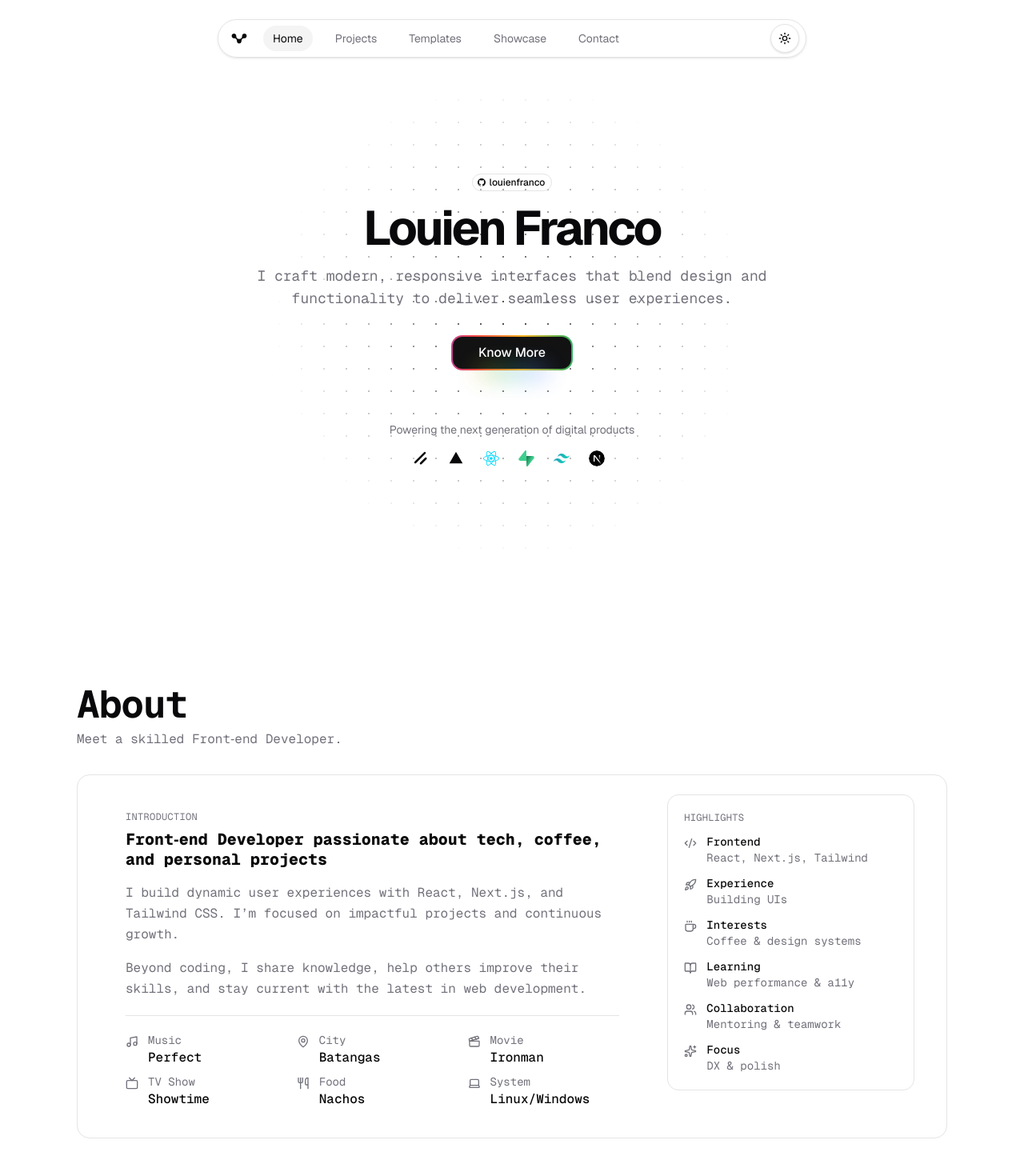
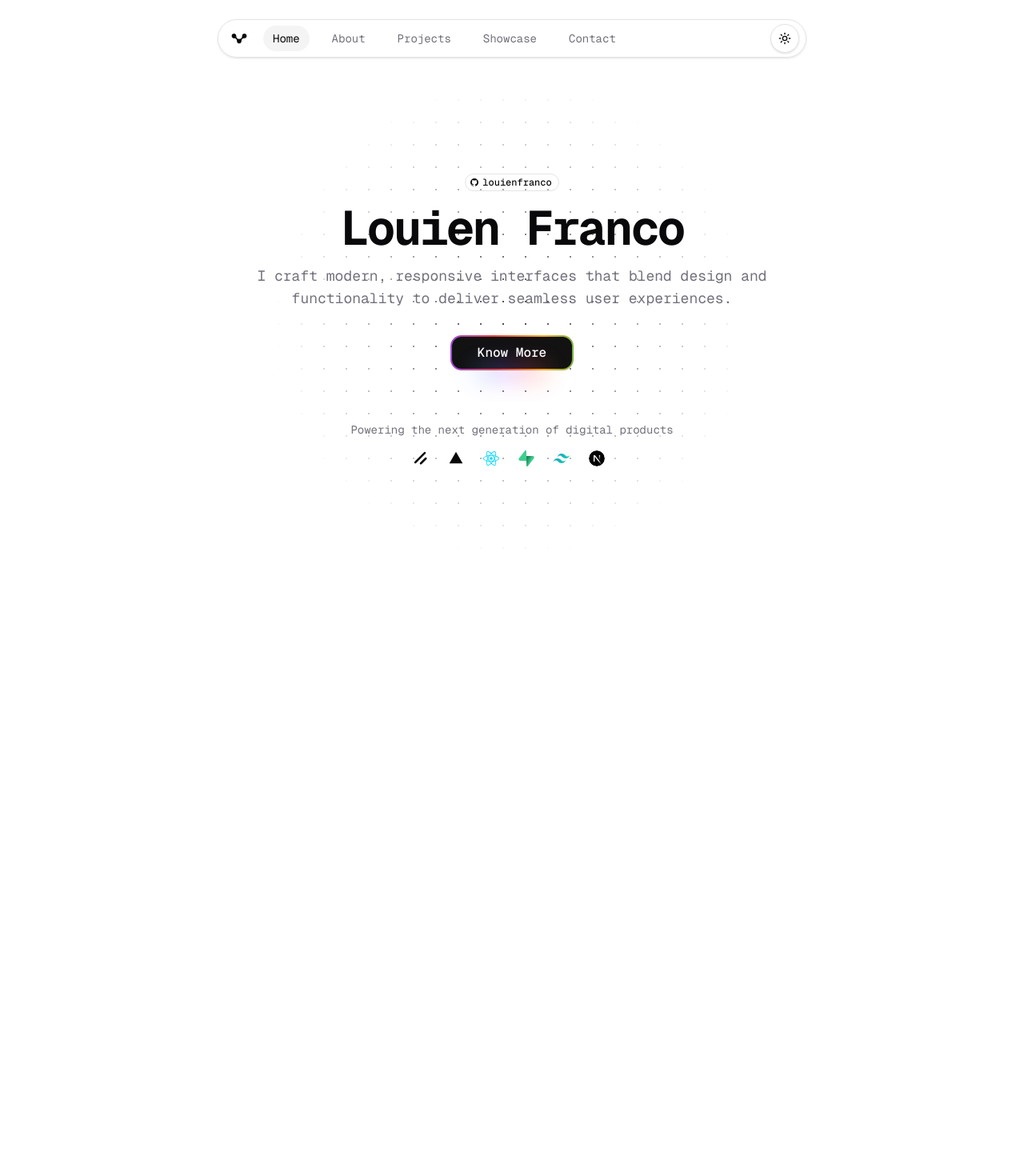
Before and after one commit to louienfranco/louien, a Next.js app: page / in a window 1280 px wide. Shown: the top 1470 px of the page at 80% size. After the commit the page ends 800 px from the top, so only its background shows below. Built offline with nearby package versions, Linux system fonts and the light colour scheme.

Commit message:
update/fix all

```diff
--- a/components/about/about.tsx
+++ b/app/about/page.tsx
@@ -37,10 +37,10 @@ export default function AboutMinimal() {
   return (
     <section
       id="about"
-      className="font-mono mx-auto w-full max-w-6xl px-4 md:px-6 lg:px-8 pt-10 md:pt-14 pb-6 md:pb-8"
+      className="mx-auto w-full max-w-6xl px-4 md:px-6 lg:px-8 pt-10 md:pt-14 pb-6 md:pb-8"
     >
-      <header className="mb-6 md:mb-8 mt-10 sm:mt-10 lg:mt-0">
-        <h2 className="text-3xl md:text-5xl font-bold tracking-tight">About</h2>
+      <header className="mb-6 md:mb-8 mt-10 sm:mt-10 lg:mt-10">
+        <h2 className="text-2xl md:text-4xl font-bold tracking-tight">About</h2>
         <p className="mt-2 text-muted-foreground max-w-2xl">
           Meet a skilled Front‑end Developer.
         </p>
--- /dev/null
+++ b/app/contact/_form.tsx
@@ -0,0 +1,115 @@
+"use client";
+
+import { useMemo, useState } from "react";
+import { Button } from "@/components/ui/button";
+import { Input } from "@/components/ui/input";
+import { Textarea } from "@/components/ui/textarea";
+import { Label } from "@/components/ui/label";
+import { Mail, Send } from "lucide-react";
+
+export default function ContactForm({ email }: { email: string }) {
+  const [name, setName] = useState("");
+  const [fromEmail, setFromEmail] = useState("");
+  const [subject, setSubject] = useState("");
+  const [message, setMessage] = useState("");
+
+  // Build mailto without '+' for spaces
+  const mailtoHref = useMemo(() => {
+    const subjectLine =
+      subject.trim() || `New message from ${name || "Portfolio"}`;
+
+    // Use CRLF for better client compatibility
+    const body = `Name: ${name || "-"}\r\nEmail: ${fromEmail || "-"}\r\n\r\n${
+      message || ""
+    }`;
+
+    // encodeURIComponent => spaces as %20 (not +)
+    const q = `subject=${encodeURIComponent(
+      subjectLine
+    )}&body=${encodeURIComponent(body)}`;
+    return `mailto:${email}?${q}`;
+  }, [email, name, fromEmail, subject, message]);
+
+  const onSubmit = (e: React.FormEvent<HTMLFormElement>) => {
+    e.preventDefault();
+    window.location.href = mailtoHref;
+  };
+
+  return (
+    <form onSubmit={onSubmit} className="space-y-4">
+      <div className="grid grid-cols-1 sm:grid-cols-2 gap-4">
+        <div className="space-y-2">
+          <Label htmlFor="name">Name</Label>
+          <Input
+            id="name"
+            name="name"
+            placeholder="Your name"
+            autoComplete="name"
+            className="bg-background focus-visible:ring-0 focus-visible:ring-offset-0"
+            value={name}
+            onChange={(e) => setName(e.target.value)}
+            required
+          />
+        </div>
+        <div className="space-y-2">
+          <Label htmlFor="email">Email</Label>
+          <Input
+            id="email"
+            name="email"
+            type="email"
+            placeholder="you@example.com"
+            autoComplete="email"
+            className="bg-background focus-visible:ring-0 focus-visible:ring-offset-0"
+            value={fromEmail}
+            onChange={(e) => setFromEmail(e.target.value)}
+            required
+          />
+        </div>
+      </div>
+
+      <div className="space-y-2">
+        <Label htmlFor="subject">Subject</Label>
+        <Input
+          id="subject"
+          name="subject"
+          placeholder="What’s this about?"
+          className="bg-background focus-visible:ring-0 focus-visible:ring-offset-0"
+          value={subject}
+          onChange={(e) => setSubject(e.target.value)}
+        />
+      </div>
+
+      <div className="space-y-2">
+        <Label htmlFor="message">Message</Label>
+        <Textarea
+          id="message"
+          name="message"
+          placeholder="Tell me a bit about your project or question…"
+          rows={6}
+          className="bg-background focus-visible:ring-0 focus-visible:ring-offset-0"
+          value={message}
+          onChange={(e) => setMessage(e.target.value)}
+          required
+        />
+      </div>
+
+      <div className="flex flex-col sm:flex-row items-stretch sm:items-center gap-3 pt-2">
+        <Button type="submit" className="gap-2">
+          <Send className="h-4 w-4" />
+          Send message
+        </Button>
+
+        <Button asChild variant="outline">
+          <a href={mailtoHref}>
+            <Mail className="mr-2 h-4 w-4" />
+            Email me directly
+          </a>
+        </Button>
+      </div>
+
+      <p className="text-xs text-muted-foreground">
+        This opens your email client with the message prefilled.
+      </p>
+    </form>
+  );
+}
--- a/app/contact/page.tsx
+++ b/app/contact/page.tsx
@@ -1,11 +1,9 @@
 import type { Metadata } from "next";
 import Link from "next/link";
 import { Button } from "@/components/ui/button";
-import { Input } from "@/components/ui/input";
-import { Textarea } from "@/components/ui/textarea";
-import { Label } from "@/components/ui/label";
 import { Separator } from "@/components/ui/separator";
-import { Mail, Github, Twitter, MapPin, Send } from "lucide-react";
+import { Mail, Github, Twitter, MapPin } from "lucide-react";
+import ContactForm from "./_form";
 
 export const metadata: Metadata = {
   title: "Contact",
@@ -13,12 +11,12 @@ export const metadata: Metadata = {
 };
 
 export default function ContactPage() {
-  const EMAIL = "you@example.com"; // replace with your email
+  const EMAIL = "louienfrancoaxalan@gmail.com";
 
   return (
-    <section className="font-mono mx-auto w-full max-w-6xl px-4 md:px-6 lg:px-8 py-10 md:py-14 mt-8">
-      <header className="mb-6 md:mb-8">
-        <h1 className="text-3xl md:text-5xl font-semibold tracking-tight">
+    <section className="mx-auto w-full max-w-6xl px-4 md:px-6 lg:px-8 py-10 md:py-14">
+      <header className="mb-6 md:mb-8 mt-10 sm:mt-10 lg:mt-10">
+        <h1 className="text-2xl md:text-4xl font-semibold tracking-tight">
           Contact
         </h1>
         <p className="mt-2 text-muted-foreground max-w-2xl">
@@ -27,82 +25,9 @@ export default function ContactPage() {
       </header>
 
       <div className="grid grid-cols-1 md:grid-cols-12 gap-6 md:gap-10">
-        {/* Form */}
+        {/* Form (client) */}
         <div className="md:col-span-7 rounded-2xl border p-5 md:p-6">
-          <form
-            action={`mailto:${EMAIL}`}
-            method="post"
-            encType="text/plain"
-            className="space-y-4"
-          >
-            <div className="grid grid-cols-1 sm:grid-cols-2 gap-4">
-              <div className="space-y-2">
-                <Label htmlFor="name">Name</Label>
-                <Input
-                  id="name"
-                  name="name"
-                  placeholder="Your name"
-                  autoComplete="name"
-                  className="bg-background focus-visible:ring-0 focus-visible:ring-offset-0"
-                  required
-                />
-              </div>
-              <div className="space-y-2">
-                <Label htmlFor="email">Email</Label>
-                <Input
-                  id="email"
-                  name="email"
-                  type="email"
-                  placeholder="you@example.com"
-                  autoComplete="email"
-                  className="bg-background focus-visible:ring-0 focus-visible:ring-offset-0"
-                  required
-                />
-              </div>
-            </div>
-
-            <div className="space-y-2">
-              <Label htmlFor="subject">Subject</Label>
-              <Input
-                id="subject"
-                name="subject"
-                placeholder="What’s this about?"
-                className="bg-background focus-visible:ring-0 focus-visible:ring-offset-0"
-              />
-            </div>
-
-            <div className="space-y-2">
-              <Label htmlFor="message">Message</Label>
-              <Textarea
-                id="message"
-                name="message"
-                placeholder="Tell me a bit about your project or question…"
-                rows={6}
-                className="bg-background focus-visible:ring-0 focus-visible:ring-offset-0"
-                required
-              />
-            </div>
-
-            <div className="flex flex-col sm:flex-row items-stretch sm:items-center gap-3 pt-2">
-              <Button type="submit" className="gap-2">
-                <Send className="h-4 w-4" />
-                Send message
-              </Button>
-
-              {/* Fallback: open mail client */}
-              <Button asChild variant="outline">
-                <Link href={`mailto:${EMAIL}`}>
-                  <Mail className="mr-2 h-4 w-4" />
-                  Email me directly
-                </Link>
-              </Button>
-            </div>
-
-            <p className="text-xs text-muted-foreground">
-              Note: This uses a mailto action. Replace with an API route or a
-              form service if you need server-side handling.
-            </p>
-          </form>
+          <ContactForm email={EMAIL} />
         </div>
 
         {/* Info panel */}
--- a/app/layout.tsx
+++ b/app/layout.tsx
@@ -7,7 +7,7 @@ import { ThemeProvider } from "@/components/theme/theme-provider";
 
 // Custom Site Header
 import SiteHeader from "@/components/custom/site-header";
-import Footer from "@/components/about/footer";
+import Footer from "@/components/items/footer";
 
 const geistSans = Geist({
   variable: "--font-geist-sans",
@@ -32,7 +32,7 @@ export default function RootLayout({
   return (
     <html lang="en" suppressHydrationWarning>
       <body
-        className={`${geistSans.variable} ${geistMono.variable} antialiased`}
+        className={`${geistSans.variable} ${geistMono.variable} antialiased font-mono`}
       >
         <ThemeProvider
           attribute="class"
@@ -44,7 +44,7 @@ export default function RootLayout({
           <SiteHeader />
           {children}
         </ThemeProvider>
-        <Footer />
+        {/* <Footer /> */}
       </body>
     </html>
   );
--- a/app/not-found.tsx
+++ b/app/not-found.tsx
@@ -4,7 +4,7 @@ import { Loader2, Home } from "lucide-react";
 
 export default function NotFound() {
   return (
-    <main className="font-mono min-h-screen grid place-items-center px-4">
+    <main className="min-h-screen grid place-items-center px-4">
       <div className="text-center space-y-4">
         <div className="flex items-center justify-center gap-2 text-muted-foreground">
           <Loader2
--- a/app/page.tsx
+++ b/app/page.tsx
@@ -1,27 +1,10 @@
-import HeroSection from "@/components/about/hero-section";
-import { DottedGridPattern } from "@/components/custom/bg-style";
-
-import AboutSection from "@/components/about/about";
+import HeroSection from "@/components/items/hero-section";
 
 export default function Home() {
   return (
     <>
-      <main className="font-sans flex min-h-screen flex-col">
-        <DottedGridPattern
-          width={28}
-          height={28}
-          cr={1}
-          squares={[
-            [4, 4],
-            [5, 1],
-            [8, 2],
-            [5, 3],
-            [5, 5],
-          ]}
-          className="[mask-image:radial-gradient(300px_circle_at_center,white,transparent)]"
-        />
+      <main className="flex min-h-screen flex-col">
         <HeroSection />
-        <AboutSection />
       </main>
     </>
   );
--- a/app/projects/page.tsx
+++ b/app/projects/page.tsx
@@ -23,7 +23,7 @@ const projects: Project[] = [
   {
     title: "UI Blocks",
     description: "Reusable shadcn/ui blocks for fast prototyping.",
-    year: "2025",
+    year: "WIP",
     tags: ["Next.js", "shadcn/ui", "Tailwind"],
     repo: "https://github.com/louienfranco/",
     demo: "#",
@@ -31,32 +31,10 @@ const projects: Project[] = [
   {
     title: "Portfolio",
     description: "Minimal developer portfolio with dynamic island header.",
-    year: "2025",
+    year: "WIP",
     tags: ["Next.js", "App Router"],
-    repo: "https://github.com/louienfranco/",
+    repo: "https://github.com/louienfranco/louien",
     demo: "#",
-  },
-  {
-    title: "MDX Blog",
-    description: "Blog system with MDX, tags, and RSS.",
-    year: "2024",
-    tags: ["MDX", "Contentlayer"],
-    repo: "https://github.com/louienfranco/",
-    demo: "#",
-  },
-  {
-    title: "Realtime Chat",
-    description: "Socket-powered chat with presence and reactions.",
-    year: "2024",
-    tags: ["WebSocket", "Prisma"],
-    repo: "https://github.com/louienfranco/",
-  },
-  {
-    title: "Design Tokens",
-    description: "Systemized colors, spacing, and typography tokens.",
-    year: "2023",
-    tags: ["Design System"],
-    repo: "https://github.com/louienfranco/",
   },
   {
     title: "Playground",
@@ -69,9 +47,9 @@ const projects: Project[] = [
 
 export default function ProjectPage() {
   return (
-    <section className="mx-auto w-full max-w-6xl px-4 md:px-6 lg:px-8 py-10 md:py-14 mt-8">
-      <header className="mb-6 md:mb-8">
-        <h1 className="font-mono text-3xl md:text-5xl font-semibold tracking-tight">
+    <section className="mx-auto w-full max-w-6xl px-4 md:px-6 lg:px-8 py-10 md:py-14">
+      <header className="mb-6 md:mb-8 mt-10 sm:mt-10 lg:mt-10">
+        <h1 className="text-2xl md:text-4xl font-semibold tracking-tight">
           Projects
         </h1>
         <p className="mt-2 text-muted-foreground max-w-2xl">
--- a/components/custom/site-header.tsx
+++ b/components/custom/site-header.tsx
@@ -31,8 +31,8 @@ type NavLink = { href: string; label: string; icon?: LucideIcon };
 
 const links: NavLink[] = [
   { href: "/", label: "Home", icon: HomeIcon },
+  { href: "/about", label: "About", icon: LayoutPanelLeft },
   { href: "/projects", label: "Projects", icon: FolderGit2 },
-  { href: "/templates", label: "Templates", icon: LayoutPanelLeft },
   { href: "/showcase", label: "Showcase", icon: Sparkles },
   { href: "/contact", label: "Contact", icon: Mail },
 ];
@@ -134,7 +134,7 @@ export default function SiteHeader() {
   }, []);
 
   return (
-    <header className="font-sans pointer-events-none fixed inset-x-0 top-3 z-50 sm:top-4 md:top-6">
+    <header className="pointer-events-none fixed inset-x-0 top-3 z-50 sm:top-4 md:top-6">
       <div className="mx-auto w-full max-w-3xl px-3 sm:px-4 pointer-events-auto">
         <div
           className={[
--- a/components/about/hero-section.tsx
+++ b/components/items/hero-section.tsx
@@ -2,6 +2,8 @@
 import { badgeVariants } from "@/components/ui/badge";
 import { cn } from "@/lib/utils";
 import Link from "next/link";
+
+import { DottedGridPattern } from "@/components/custom/bg-style";
 
 // Custom items here
 import { RGBButton } from "@/components/custom/rgb-button";
@@ -12,6 +14,20 @@ export default function HeroSection() {
       className="w-full min-h-screen flex flex-col items-center justify-center"
       aria-labelledby="hero-heading"
     >
+      {" "}
+      <DottedGridPattern
+        width={28}
+        height={28}
+        cr={1}
+        squares={[
+          [4, 4],
+          [5, 1],
+          [8, 2],
+          [5, 3],
+          [5, 5],
+        ]}
+        className="[mask-image:radial-gradient(300px_circle_at_center,white,transparent)]"
+      />
       <div className="container px-4 md:px-6 space-y-10 md:space-y-16 max-w-5xl mx-auto">
         <div className="flex flex-col items-center text-center space-y-4">
           <div className="inline-block">
@@ -64,13 +80,13 @@ export default function HeroSection() {
             Louien Franco
           </h1>
 
-          <p className="font-mono text-muted-foreground text-base md:text-lg max-w-[42rem]">
+          <p className="text-muted-foreground text-base md:text-lg max-w-[42rem]">
             I craft modern, responsive interfaces that blend design and
             functionality to deliver seamless user experiences.
           </p>
 
           <div className="flex flex-col sm:flex-row gap-4 mt-4">
-            <Link href="#about" passHref>
+            <Link href="/about" passHref>
               <RGBButton variant="pulse">Know More</RGBButton>
             </Link>
             {/* <Button size="lg" variant="outline" className="w-full sm:w-auto">
```
Also changed, not shown: components/items/footer.tsx (renamed from components/about/footer.tsx).
